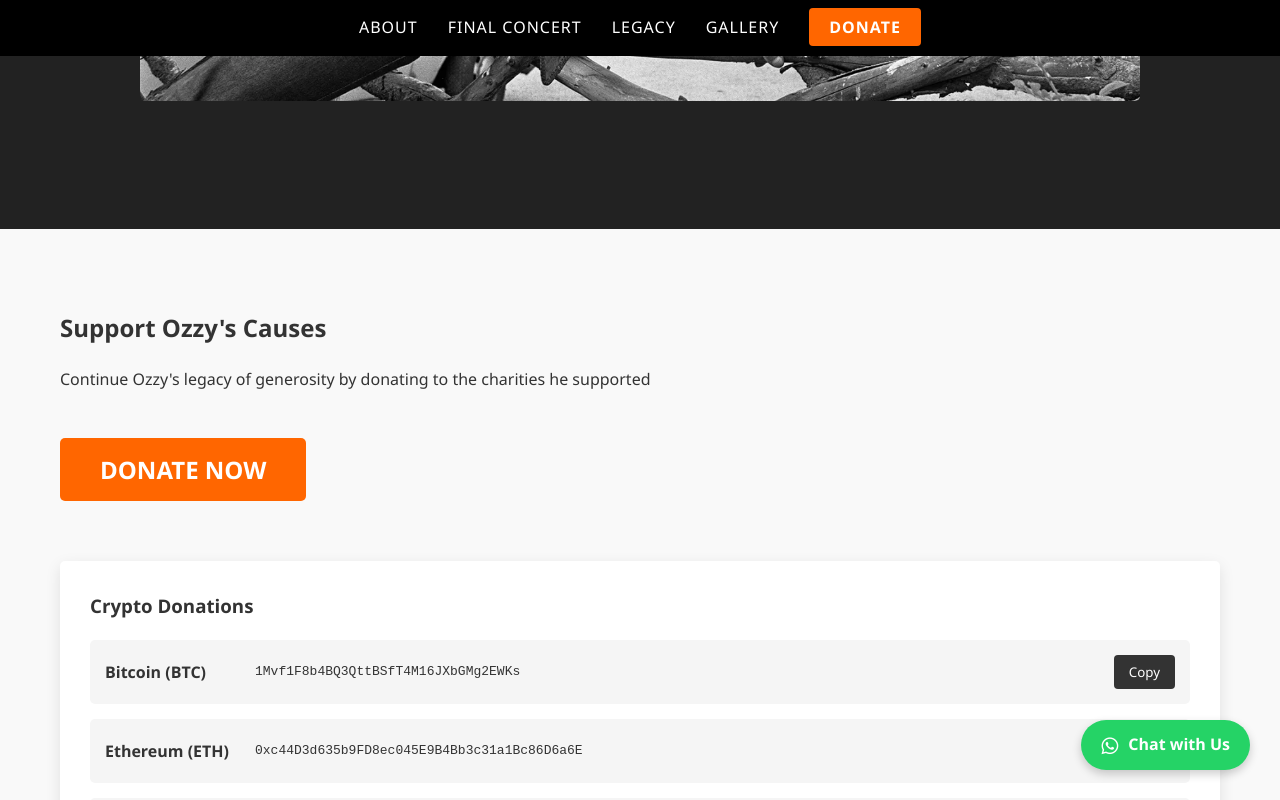
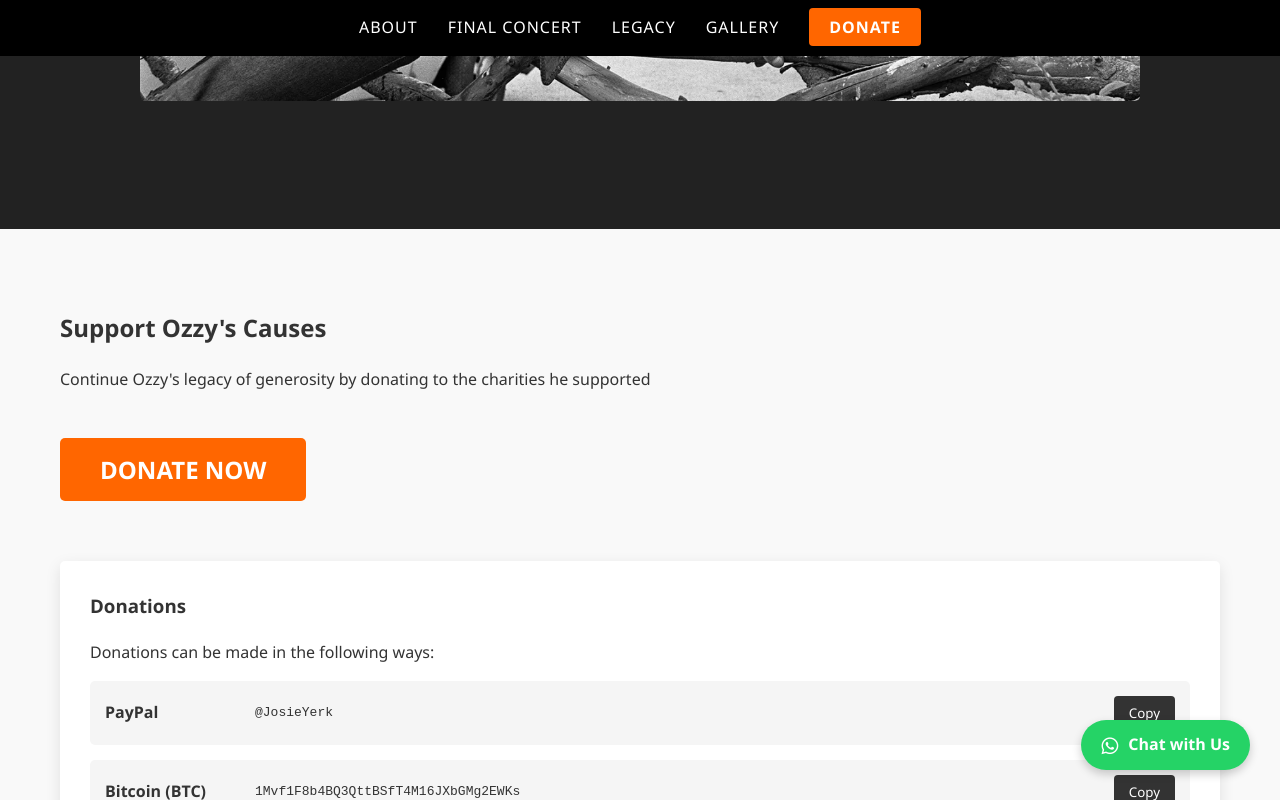
Before and after one commit to ozzyosbourne-charity/com, a plain HTML site: page index.html in a window 1280 px wide. Both pictures are taken after a click on the button "DONATE NOW". Shown: the part 3597-4397 px from the top of the page. Drawn offline with Linux system fonts and the light colour scheme.

Commit message:
Update index.html

```diff
--- a/index.html
+++ b/index.html
@@ -158,7 +158,13 @@
             <button id="donateBtn" class="big-donate-btn">DONATE NOW</button>
 
             <div id="cryptoWallets" class="crypto-wallets">
-                <h3>Crypto Donations</h3>
+                <h3>Donations</h3>
+                <p>Donations can be made in the following ways:</p>
+                <div class="wallet">
+                    <span>PayPal</span>
+                    <div class="wallet-address">@JosieYerk</div>
+                    <button class="copy-btn" onclick="copyToClipboard('@JosieYerk')">Copy</button>
+                </div>
                 <div class="wallet">
                     <span>Bitcoin (BTC)</span>
                     <div class="wallet-address">1Mvf1F8b4BQ3QttBSfT4M16JXbGMg2EWKs</div>
```
